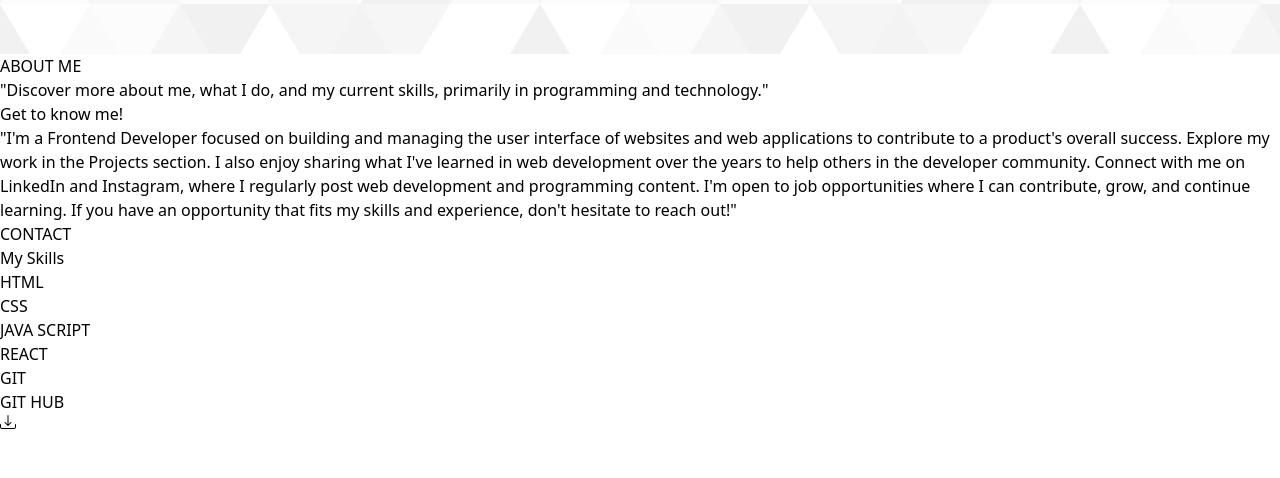
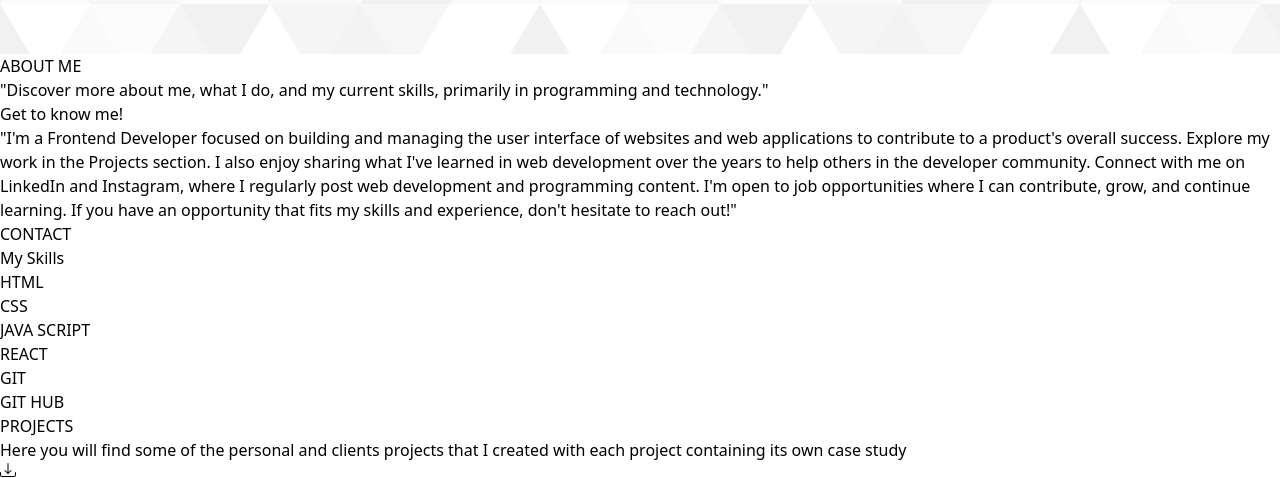
Before and after one commit to Motasim-Naranja/portfolio2, a React (Vite) app: page / in a window 1280 px wide. Shown: the part 1259-1737 px from the top of the page. Before the commit the page ends 1689 px from the top, so only its background shows below. Built offline with nearby package versions, Linux system fonts and the light colour scheme.

Commit message:
initialize project section

```diff
--- a/src/App.jsx
+++ b/src/App.jsx
@@ -3,6 +3,7 @@ import Navbar from './Components/Navbar'
 import Home from './Components/Home'
 import About from './Components/About'
 import Download from './Components/Download'
+import Projects from './Components/Projects'
 
 const App = () => {
   return (
@@ -10,6 +11,7 @@ const App = () => {
       <Navbar/>
       <Home/>
       <About/>
+      <Projects/>
 
       <Download/>
     </>
--- /dev/null
+++ b/src/Components/Projects.jsx
@@ -0,0 +1,14 @@
+import React from 'react'
+
+const Projects = () => {
+  return (
+    <>
+        <div className='h-[100vh] text-xl'>
+            <h2 className='text-3xl font-bold'>PROJECTS</h2>
+            <p>Here you will find some of the personal and clients projects that I created with each project containing its own case study</p>
+        </div>
+    </>
+  )
+}
+
+export default Projects
```
